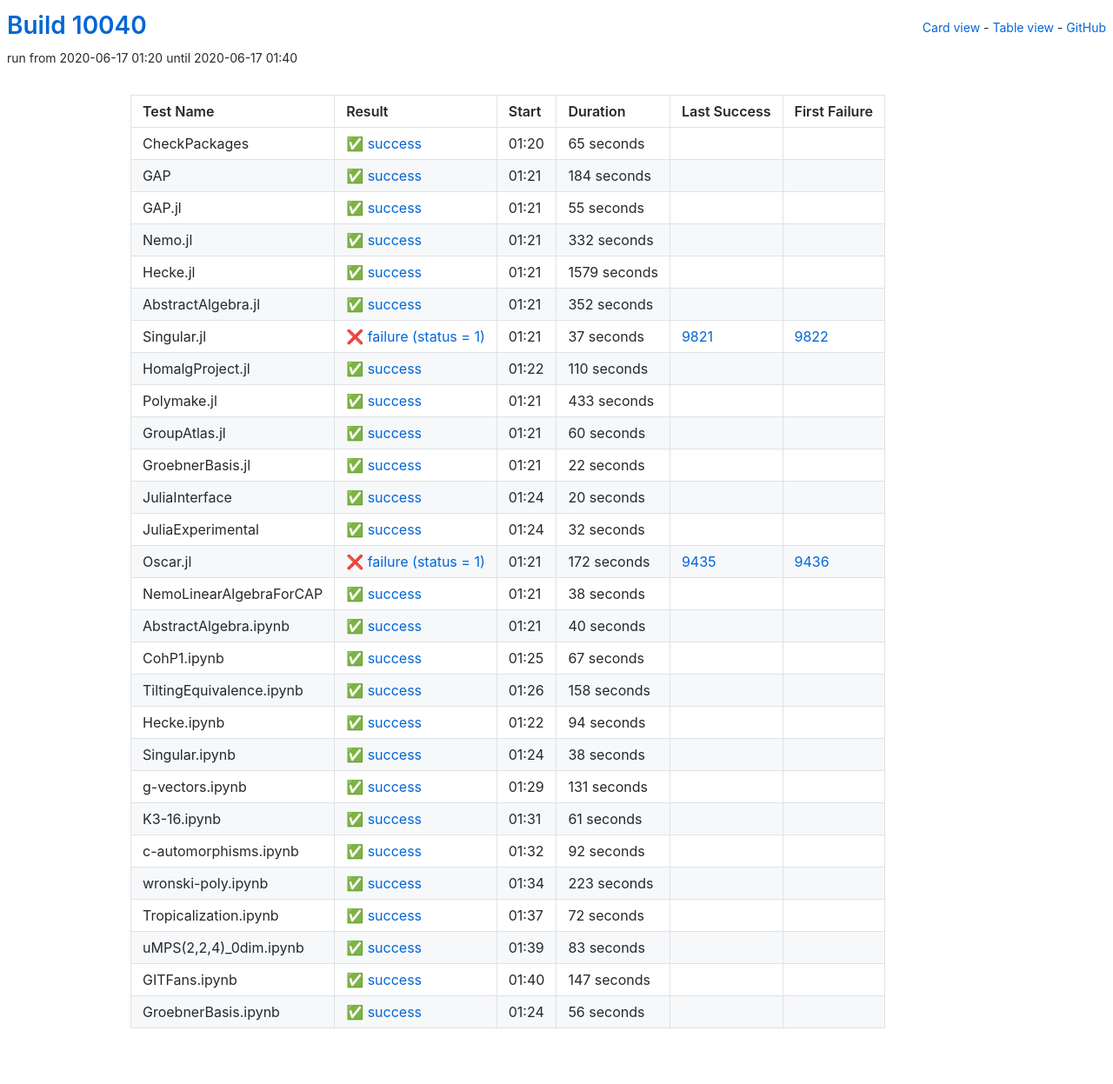
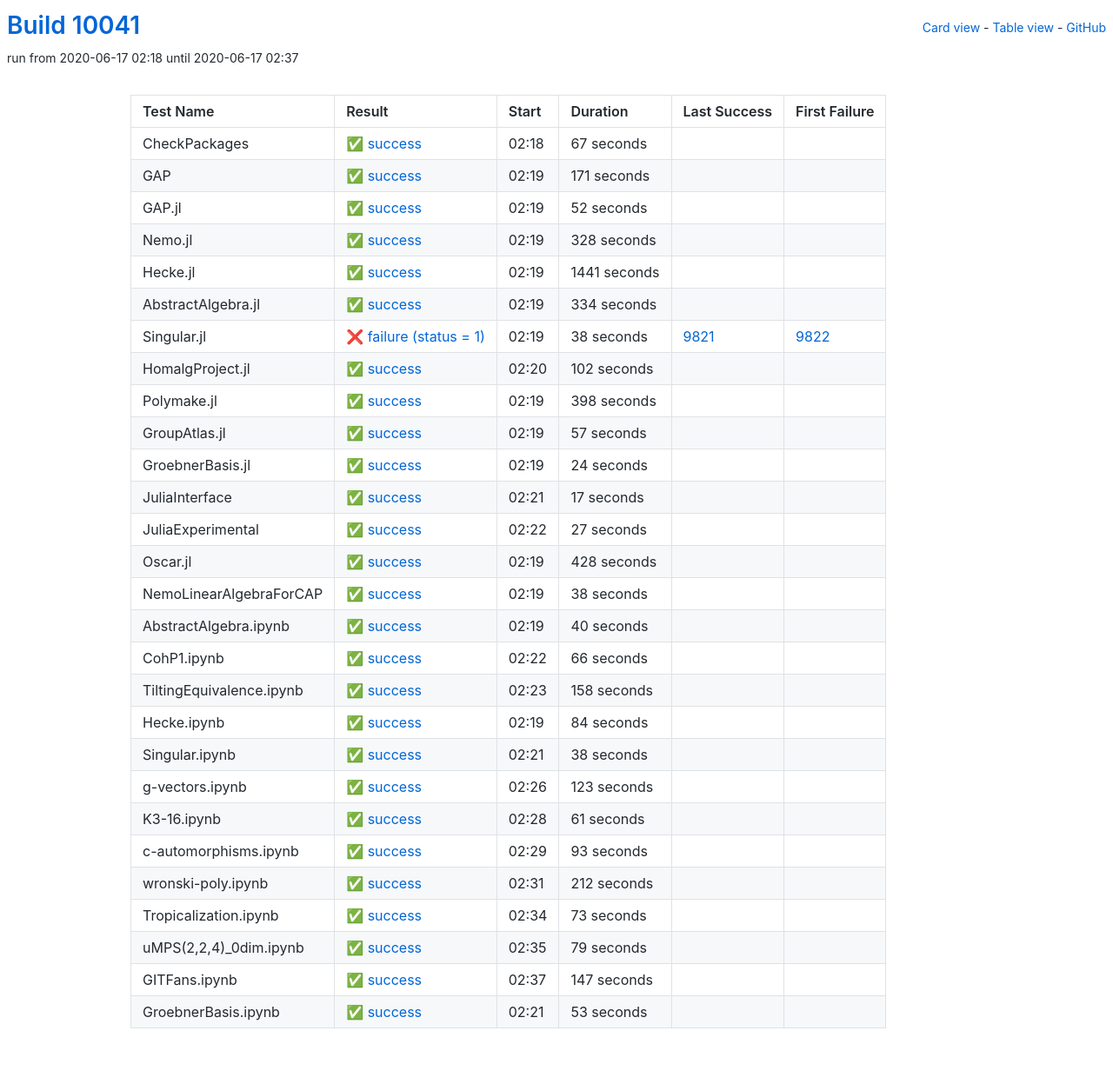
Before and after one commit to oscar-system/oscar-ci-status, a Jekyll site: the page built from table.html, in a window 1280 px wide. Shown: the whole page at 87% size. Built offline with Jekyll 4.4.1, drawn with Linux system fonts in a browser that asks for light colours.

Commit message:
Build #10041

```diff
--- a/_data/ci.yml
+++ b/_data/ci.yml
@@ -1,6 +1,6 @@
 ---
-build: 10040
-build_url: https://oscarci.mathematik.uni-kl.de/job/oscar/10040/
+build: 10041
+build_url: https://oscarci.mathematik.uni-kl.de/job/oscar/10041/
 job: oscar
 organization: oscar-system
 repo: oscar-ci-status
@@ -8,176 +8,176 @@
 tests:
 - name: CheckPackages
   id: checkpackages
-  log: https://oscarci.mathematik.uni-kl.de/job/oscar/10040/artifact/logs/build-10040/CheckPackages.log
-  start: 2020-06-17 01:20
+  log: https://oscarci.mathematik.uni-kl.de/job/oscar/10041/artifact/logs/build-10041/CheckPackages.log
+  start: 2020-06-17 02:18
   success: true
   exitcode: 0
   status: success
-  duration: 65
+  duration: 67
   last_success: false
   last_success_url:
   first_failure: false
   first_failure_url:
 - name: GAP
   id: gap
-  log: https://oscarci.mathematik.uni-kl.de/job/oscar/10040/artifact/logs/build-10040/GAP.log
-  start: 2020-06-17 01:21
+  log: https://oscarci.mathematik.uni-kl.de/job/oscar/10041/artifact/logs/build-10041/GAP.log
+  start: 2020-06-17 02:19
   success: true
   exitcode: 0
   status: success
-  duration: 184
+  duration: 171
   last_success: false
   last_success_url:
   first_failure: false
   first_failure_url:
 - name: GAP.jl
   id: gap-jl
-  log: https://oscarci.mathematik.uni-kl.de/job/oscar/10040/artifact/logs/build-10040/GAP.jl.log
-  start: 2020-06-17 01:21
+  log: https://oscarci.mathematik.uni-kl.de/job/oscar/10041/artifact/logs/build-10041/GAP.jl.log
+  start: 2020-06-17 02:19
   success: true
   exitcode: 0
   status: success
-  duration: 55
+  duration: 52
   last_success: false
   last_success_url:
   first_failure: false
   first_failure_url:
 - name: Nemo.jl
   id: nemo-jl
-  log: https://oscarci.mathematik.uni-kl.de/job/oscar/10040/artifact/logs/build-10040/Nemo.jl.log
-  start: 2020-06-17 01:21
+  log: https://oscarci.mathematik.uni-kl.de/job/oscar/10041/artifact/logs/build-10041/Nemo.jl.log
+  start: 2020-06-17 02:19
   success: true
   exitcode: 0
   status: success
-  duration: 332
+  duration: 328
   last_success: false
   last_success_url:
   first_failure: false
   first_failure_url:
 - name: Hecke.jl
   id: hecke-jl
-  log: https://oscarci.mathematik.uni-kl.de/job/oscar/10040/artifact/logs/build-10040/Hecke.jl.log
-  start: 2020-06-17 01:21
+  log: https://oscarci.mathematik.uni-kl.de/job/oscar/10041/artifact/logs/build-10041/Hecke.jl.log
+  start: 2020-06-17 02:19
   success: true
   exitcode: 0
   status: success
-  duration: 1579
+  duration: 1441
   last_success: false
   last_success_url:
   first_failure: false
   first_failure_url:
 - name: AbstractAlgebra.jl
   id: abstractalgebra-jl
-  log: https://oscarci.mathematik.uni-kl.de/job/oscar/10040/artifact/logs/build-10040/AbstractAlgebra.jl.log
-  start: 2020-06-17 01:21
+  log: https://oscarci.mathematik.uni-kl.de/job/oscar/10041/artifact/logs/build-10041/AbstractAlgebra.jl.log
+  start: 2020-06-17 02:19
   success: true
   exitcode: 0
   status: success
-  duration: 352
+  duration: 334
   last_success: false
   last_success_url:
   first_failure: false
   first_failure_url:
 - name: Singular.jl
   id: singular-jl
-  log: https://oscarci.mathematik.uni-kl.de/job/oscar/10040/artifact/logs/build-10040/Singular.jl.log
-  start: 2020-06-17 01:21
+  log: https://oscarci.mathematik.uni-kl.de/job/oscar/10041/artifact/logs/build-10041/Singular.jl.log
+  start: 2020-06-17 02:19
   success: false
   exitcode: 1
   status: failure
-  duration: 37
+  duration: 38
   last_success: 9821
   last_success_url: https://oscarci.mathematik.uni-kl.de/job/oscar/9821/
   first_failure: 9822
   first_failure_url: https://oscarci.mathematik.uni-kl.de/job/oscar/9822/
 - name: HomalgProject.jl
   id: homalgproject-jl
-  log: https://oscarci.mathematik.uni-kl.de/job/oscar/10040/artifact/logs/build-10040/HomalgProject.jl.log
-  start: 2020-06-17 01:22
+  log: https://oscarci.mathematik.uni-kl.de/job/oscar/10041/artifact/logs/build-10041/HomalgProject.jl.log
+  start: 2020-06-17 02:20
   success: true
   exitcode: 0
   status: success
-  duration: 110
+  duration: 102
   last_success: false
   last_success_url:
   first_failure: false
   first_failure_url:
 - name: Polymake.jl
   id: polymake-jl
-  log: https://oscarci.mathematik.uni-kl.de/job/oscar/10040/artifact/logs/build-10040/Polymake.jl.log
-  start: 2020-06-17 01:21
+  log: https://oscarci.mathematik.uni-kl.de/job/oscar/10041/artifact/logs/build-10041/Polymake.jl.log
+  start: 2020-06-17 02:19
   success: true
   exitcode: 0
   status: success
-  duration: 433
+  duration: 398
   last_success: false
   last_success_url:
   first_failure: false
   first_failure_url:
 - name: GroupAtlas.jl
   id: groupatlas-jl
-  log: https://oscarci.mathematik.uni-kl.de/job/oscar/10040/artifact/logs/build-10040/GroupAtlas.jl.log
-  start: 2020-06-17 01:21
+  log: https://oscarci.mathematik.uni-kl.de/job/oscar/10041/artifact/logs/build-10041/GroupAtlas.jl.log
+  start: 2020-06-17 02:19
   success: true
   exitcode: 0
   status: success
-  duration: 60
+  duration: 57
   last_success: false
   last_success_url:
   first_failure: false
   first_failure_url:
 - name: GroebnerBasis.jl
   id: groebnerbasis-jl
-  log: https://oscarci.mathematik.uni-kl.de/job/oscar/10040/artifact/logs/build-10040/GroebnerBasis.jl.log
-  start: 2020-06-17 01:21
+  log: https://oscarci.mathematik.uni-kl.de/job/oscar/10041/artifact/logs/build-10041/GroebnerBasis.jl.log
+  start: 2020-06-17 02:19
   success: true
   exitcode: 0
   status: success
-  duration: 22
+  duration: 24
   last_success: false
   last_success_url:
   first_failure: false
   first_failure_url:
 - name: JuliaInterface
   id: juliainterface
-  log: https://oscarci.mathematik.uni-kl.de/job/oscar/10040/artifact/logs/build-10040/JuliaInterface.log
-  start: 2020-06-17 01:24
+  log: https://oscarci.mathematik.uni-kl.de/job/oscar/10041/artifact/logs/build-10041/JuliaInterface.log
+  start: 2020-06-17 02:21
   success: true
   exitcode: 0
   status: success
-  duration: 20
+  duration: 17
   last_success: false
   last_success_url:
   first_failure: false
   first_failure_url:
 - name: JuliaExperimental
   id: juliaexperimental
-  log: https://oscarci.mathematik.uni-kl.de/job/oscar/10040/artifact/logs/build-10040/JuliaExperimental.log
-  start: 2020-06-17 01:24
+  log: https://oscarci.mathematik.uni-kl.de/job/oscar/10041/artifact/logs/build-10041/JuliaExperimental.log
+  start: 2020-06-17 02:22
   success: true
   exitcode: 0
   status: success
-  duration: 32
+  duration: 27
   last_success: false
   last_success_url:
   first_failure: false
   first_failure_url:
 - name: Oscar.jl
   id: oscar-jl
-  log: https://oscarci.mathematik.uni-kl.de/job/oscar/10040/artifact/logs/build-10040/Oscar.jl.log
-  start: 2020-06-17 01:21
-  success: false
-  exitcode: 1
-  status: failure
-  duration: 172
-  last_success: 9435
-  last_success_url: https://oscarci.mathematik.uni-kl.de/job/oscar/9435/
-  first_failure: 9436
-  first_failure_url: https://oscarci.mathematik.uni-kl.de/job/oscar/9436/
+  log: https://oscarci.mathematik.uni-kl.de/job/oscar/10041/artifact/logs/build-10041/Oscar.jl.log
+  start: 2020-06-17 02:19
+  success: true
+  exitcode: 0
+  status: success
+  duration: 428
+  last_success: false
+  last_success_url:
+  first_failure: false
+  first_failure_url:
 - name: NemoLinearAlgebraForCAP
   id: nemolinearalgebraforcap
-  log: https://oscarci.mathematik.uni-kl.de/job/oscar/10040/artifact/logs/build-10040/NemoLinearAlgebraForCAP.log
-  start: 2020-06-17 01:21
+  log: https://oscarci.mathematik.uni-kl.de/job/oscar/10041/artifact/logs/build-10041/NemoLinearAlgebraForCAP.log
+  start: 2020-06-17 02:19
   success: true
   exitcode: 0
   status: success
@@ -188,8 +188,8 @@
   first_failure_url:
 - name: AbstractAlgebra.ipynb
   id: abstractalgebra-ipynb
-  log: https://oscarci.mathematik.uni-kl.de/job/oscar/10040/artifact/logs/build-10040/AbstractAlgebra.ipynb.log
-  start: 2020-06-17 01:21
+  log: https://oscarci.mathematik.uni-kl.de/job/oscar/10041/artifact/logs/build-10041/AbstractAlgebra.ipynb.log
+  start: 2020-06-17 02:19
   success: true
   exitcode: 0
   status: success
@@ -200,20 +200,20 @@
   first_failure_url:
 - name: CohP1.ipynb
   id: cohp1-ipynb
-  log: https://oscarci.mathematik.uni-kl.de/job/oscar/10040/artifact/logs/build-10040/CohP1.ipynb.log
-  start: 2020-06-17 01:25
+  log: https://oscarci.mathematik.uni-kl.de/job/oscar/10041/artifact/logs/build-10041/CohP1.ipynb.log
+  start: 2020-06-17 02:22
   success: true
   exitcode: 0
   status: success
-  duration: 67
+  duration: 66
   last_success: false
   last_success_url:
   first_failure: false
   first_failure_url:
 - name: TiltingEquivalence.ipynb
   id: tiltingequivalence-ipynb
-  log: https://oscarci.mathematik.uni-kl.de/job/oscar/10040/artifact/logs/build-10040/TiltingEquivalence.ipynb.log
-  start: 2020-06-17 01:26
+  log: https://oscarci.mathematik.uni-kl.de/job/oscar/10041/artifact/logs/build-10041/TiltingEquivalence.ipynb.log
+  start: 2020-06-17 02:23
   success: true
   exitcode: 0
   status: success
@@ -224,20 +224,20 @@
   first_failure_url:
 - name: Hecke.ipynb
   id: hecke-ipynb
-  log: https://oscarci.mathematik.uni-kl.de/job/oscar/10040/artifact/logs/build-10040/Hecke.ipynb.log
-  start: 2020-06-17 01:22
+  log: https://oscarci.mathematik.uni-kl.de/job/oscar/10041/artifact/logs/build-10041/Hecke.ipynb.log
+  start: 2020-06-17 02:19
   success: true
   exitcode: 0
   status: success
-  duration: 94
+  duration: 84
   last_success: false
   last_success_url:
   first_failure: false
   first_failure_url:
 - name: Singular.ipynb
   id: singular-ipynb
-  log: https://oscarci.mathematik.uni-kl.de/job/oscar/10040/artifact/logs/build-10040/Singular.ipynb.log
-  start: 2020-06-17 01:24
+  log: https://oscarci.mathematik.uni-kl.de/job/oscar/10041/artifact/logs/build-10041/Singular.ipynb.log
+  start: 2020-06-17 02:21
   success: true
   exitcode: 0
   status: success
@@ -248,20 +248,20 @@
   first_failure_url:
 - name: g-vectors.ipynb
   id: g-vectors-ipynb
-  log: https://oscarci.mathematik.uni-kl.de/job/oscar/10040/artifact/logs/build-10040/g-vectors.ipynb.log
-  start: 2020-06-17 01:29
+  log: https://oscarci.mathematik.uni-kl.de/job/oscar/10041/artifact/logs/build-10041/g-vectors.ipynb.log
+  start: 2020-06-17 02:26
   success: true
   exitcode: 0
   status: success
-  duration: 131
+  duration: 123
   last_success: false
   last_success_url:
   first_failure: false
   first_failure_url:
 - name: K3-16.ipynb
   id: k3-16-ipynb
-  log: https://oscarci.mathematik.uni-kl.de/job/oscar/10040/artifact/logs/build-10040/K3-16.ipynb.log
-  start: 2020-06-17 01:31
+  log: https://oscarci.mathematik.uni-kl.de/job/oscar/10041/artifact/logs/build-10041/K3-16.ipynb.log
+  start: 2020-06-17 02:28
   success: true
   exitcode: 0
   status: success
@@ -272,56 +272,56 @@
   first_failure_url:
 - name: c-automorphisms.ipynb
   id: c-automorphisms-ipynb
-  log: https://oscarci.mathematik.uni-kl.de/job/oscar/10040/artifact/logs/build-10040/c-automorphisms.ipynb.log
-  start: 2020-06-17 01:32
+  log: https://oscarci.mathematik.uni-kl.de/job/oscar/10041/artifact/logs/build-10041/c-automorphisms.ipynb.log
+  start: 2020-06-17 02:29
   success: true
   exitcode: 0
   status: success
-  duration: 92
+  duration: 93
   last_success: false
   last_success_url:
   first_failure: false
   first_failure_url:
 - name: wronski-poly.ipynb
   id: wronski-poly-ipynb
-  log: https://oscarci.mathematik.uni-kl.de/job/oscar/10040/artifact/logs/build-10040/wronski-poly.ipynb.log
-  start: 2020-06-17 01:34
+  log: https://oscarci.mathematik.uni-kl.de/job/oscar/10041/artifact/logs/build-10041/wronski-poly.ipynb.log
+  start: 2020-06-17 02:31
   success: true
   exitcode: 0
   status: success
-  duration: 223
+  duration: 212
   last_success: false
   last_success_url:
   first_failure: false
   first_failure_url:
 - name: Tropicalization.ipynb
   id: tropicalization-ipynb
-  log: https://oscarci.mathematik.uni-kl.de/job/oscar/10040/artifact/logs/build-10040/Tropicalization.ipynb.log
-  start: 2020-06-17 01:37
+  log: https://oscarci.mathematik.uni-kl.de/job/oscar/10041/artifact/logs/build-10041/Tropicalization.ipynb.log
+  start: 2020-06-17 02:34
   success: true
   exitcode: 0
   status: success
-  duration: 72
+  duration: 73
   last_success: false
   last_success_url:
   first_failure: false
   first_failure_url:
 - name: uMPS(2,2,4)_0dim.ipynb
   id: umps-2-2-4-0dim-ipynb
-  log: https://oscarci.mathematik.uni-kl.de/job/oscar/10040/artifact/logs/build-10040/uMPS-2-2-4-_0dim.ipynb.log
-  start: 2020-06-17 01:39
+  log: https://oscarci.mathematik.uni-kl.de/job/oscar/10041/artifact/logs/build-10041/uMPS-2-2-4-_0dim.ipynb.log
+  start: 2020-06-17 02:35
   success: true
   exitcode: 0
   status: success
-  duration: 83
+  duration: 79
   last_success: false
   last_success_url:
   first_failure: false
   first_failure_url:
 - name: GITFans.ipynb
   id: gitfans-ipynb
-  log: https://oscarci.mathematik.uni-kl.de/job/oscar/10040/artifact/logs/build-10040/GITFans.ipynb.log
-  start: 2020-06-17 01:40
+  log: https://oscarci.mathematik.uni-kl.de/job/oscar/10041/artifact/logs/build-10041/GITFans.ipynb.log
+  start: 2020-06-17 02:37
   success: true
   exitcode: 0
   status: success
@@ -332,12 +332,12 @@
   first_failure_url:
 - name: GroebnerBasis.ipynb
   id: groebnerbasis-ipynb
-  log: https://oscarci.mathematik.uni-kl.de/job/oscar/10040/artifact/logs/build-10040/GroebnerBasis.ipynb.log
-  start: 2020-06-17 01:24
+  log: https://oscarci.mathematik.uni-kl.de/job/oscar/10041/artifact/logs/build-10041/GroebnerBasis.ipynb.log
+  start: 2020-06-17 02:21
   success: true
   exitcode: 0
   status: success
-  duration: 56
+  duration: 53
   last_success: false
   last_success_url:
   first_failure: false
```
Also changed, not shown: README.md.
